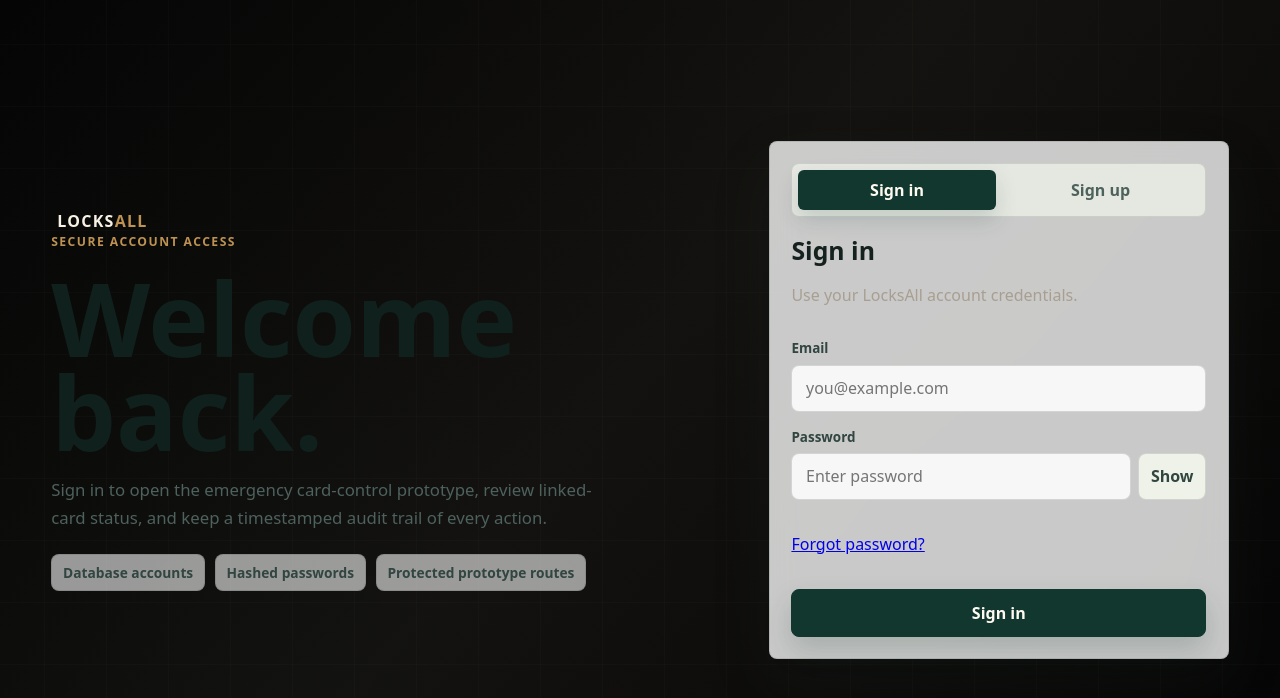
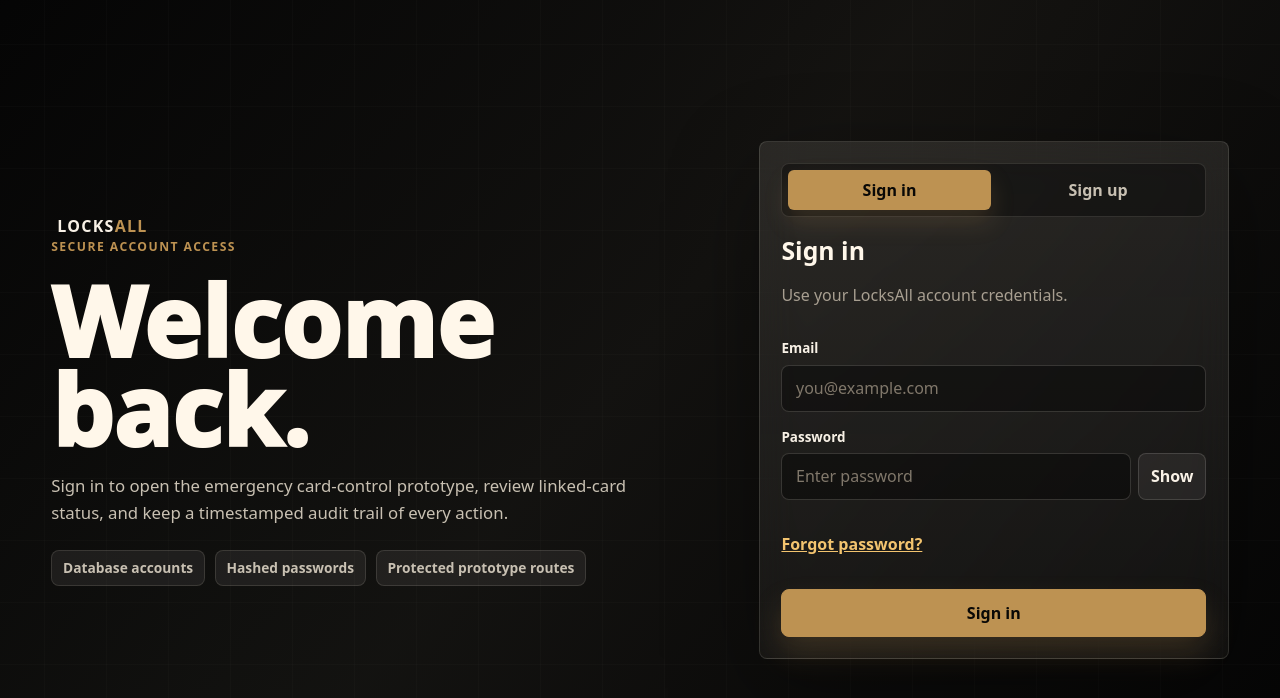
Before and after one commit to yash-rao/locksall, a Next.js app: page /login in a window 1280 px wide. Shown: the top 698 px of the page. Built offline with nearby package versions, Linux system fonts and the light colour scheme.

Commit message:
Upgrade auth screens to premium security style

```diff
--- a/app/login/LoginClient.module.css
+++ b/app/login/LoginClient.module.css
@@ -1,12 +1,13 @@
 .authPage {
   min-height: 100vh;
+  background: #050505;
 }
 
 .authShell {
   position: relative;
   z-index: 1;
   display: grid;
-  grid-template-columns: minmax(0, 1fr) minmax(340px, 460px);
+  grid-template-columns: minmax(0, 1fr) minmax(340px, 470px);
   gap: clamp(1.25rem, 4vw, 4rem);
   align-items: center;
   min-height: 100vh;
@@ -14,20 +15,21 @@
 }
 
 .authStory {
-  max-width: 720px;
+  max-width: 760px;
 }
 
 .authStory h1 {
   margin: 1.3rem 0 0;
-  color: #10201c;
-  font-size: clamp(3.2rem, 8vw, 7rem);
-  font-weight: 900;
+  color: #fff7ea;
+  font-size: clamp(3.1rem, 7.6vw, 7rem);
+  font-weight: 950;
   line-height: 0.92;
+  text-wrap: balance;
 }
 
 .authCopy {
-  max-width: 560px;
-  color: #4d615d;
+  max-width: 590px;
+  color: #c8c0b2;
   font-size: 1.05rem;
   line-height: 1.65;
 }
@@ -40,39 +42,44 @@
 }
 
 .authProof span {
-  border: 1px solid rgba(20, 33, 31, 0.12);
+  border: 1px solid rgba(248, 241, 230, 0.12);
   border-radius: 8px;
-  background: rgba(255, 255, 255, 0.58);
-  color: #314541;
+  background: rgba(248, 241, 230, 0.07);
+  color: #c8c0b2;
   padding: 0.48rem 0.68rem;
   font-size: 0.86rem;
-  font-weight: 750;
+  font-weight: 800;
 }
 
 .authCard {
   display: grid;
   gap: 1rem;
-  border: 1px solid rgba(20, 33, 31, 0.12);
+  border: 1px solid rgba(248, 241, 230, 0.13);
   border-radius: 8px;
-  background: rgba(255, 255, 255, 0.78);
-  box-shadow: 0 24px 60px rgba(43, 55, 50, 0.14);
+  background: linear-gradient(180deg, rgba(248, 241, 230, 0.1), rgba(248, 241, 230, 0.045));
+  box-shadow: 0 30px 90px rgba(0, 0, 0, 0.38);
   padding: clamp(1rem, 3vw, 1.35rem);
-  backdrop-filter: blur(18px);
+  backdrop-filter: blur(20px);
 }
 
 .authCard h2 {
   margin: 0;
-  color: #14211f;
+  color: #fff7ea;
   font-size: 1.55rem;
+}
+
+.authCard a {
+  color: #f3c46f;
+  font-weight: 800;
 }
 
 .authSwitch {
   display: grid;
   grid-template-columns: 1fr 1fr;
   gap: 0.35rem;
-  border: 1px solid rgba(20, 33, 31, 0.12);
+  border: 1px solid rgba(248, 241, 230, 0.12);
   border-radius: 8px;
-  background: rgba(238, 242, 233, 0.76);
+  background: rgba(5, 5, 5, 0.42);
   padding: 0.35rem;
 }
 
@@ -81,14 +88,14 @@
   border: 0;
   border-radius: 6px;
   background: transparent;
-  color: #4d615d;
+  color: #c8c0b2;
   font-weight: 850;
 }
 
 .authSwitch button.active {
-  background: #12372f;
-  color: #fffaf0;
-  box-shadow: 0 10px 22px rgba(18, 55, 47, 0.16);
+  background: #bd9252;
+  color: #090806;
+  box-shadow: 0 12px 24px rgba(189, 146, 82, 0.18);
 }
 
 .authField {
@@ -97,7 +104,7 @@
 }
 
 .authField span {
-  color: #314541;
+  color: #f8f1e6;
   font-size: 0.84rem;
   font-weight: 850;
 }
@@ -106,18 +113,23 @@
 .passwordControl input {
   width: 100%;
   min-height: 46px;
-  border: 1px solid rgba(20, 33, 31, 0.16);
+  border: 1px solid rgba(248, 241, 230, 0.16);
   border-radius: 8px;
-  background: rgba(255, 255, 255, 0.86);
-  color: #14211f;
+  background: rgba(5, 5, 5, 0.44);
+  color: #fff7ea;
   outline: none;
   padding: 0.72rem 0.85rem;
 }
 
+.authField input::placeholder,
+.passwordControl input::placeholder {
+  color: #81786b;
+}
+
 .authField input:focus,
 .passwordControl input:focus {
-  border-color: #24745b;
-  box-shadow: 0 0 0 3px rgba(36, 116, 91, 0.14);
+  border-color: #bd9252;
+  box-shadow: 0 0 0 3px rgba(189, 146, 82, 0.16);
 }
 
 .passwordControl {
@@ -129,10 +141,10 @@
 .passwordControl button {
   min-width: 68px;
   min-height: 46px;
-  border: 1px solid rgba(20, 33, 31, 0.14);
+  border: 1px solid rgba(248, 241, 230, 0.14);
   border-radius: 8px;
-  background: #eef2e9;
-  color: #314541;
+  background: rgba(248, 241, 230, 0.07);
+  color: #f8f1e6;
   font-weight: 850;
 }
 
@@ -150,32 +162,32 @@
 .passwordMeter span {
   height: 6px;
   border-radius: 999px;
-  background: rgba(20, 33, 31, 0.12);
+  background: rgba(248, 241, 230, 0.12);
 }
 
 .passwordMeter span.active {
-  background: #24745b;
+  background: #bd9252;
 }
 
 .passwordMeter p {
   margin: 0;
-  color: #5b6c67;
+  color: #a89f91;
   font-size: 0.84rem;
   line-height: 1.45;
 }
 
 .authSubmit {
   min-height: 48px;
-  border: 1px solid #12372f;
+  border: 1px solid #bd9252;
   border-radius: 8px;
-  background: #12372f;
-  color: #fffaf0;
+  background: #bd9252;
+  color: #090806;
   font-weight: 900;
-  box-shadow: 0 14px 28px rgba(18, 55, 47, 0.18);
+  box-shadow: 0 16px 30px rgba(189, 146, 82, 0.2);
 }
 
 .authSubmit:hover:not(:disabled) {
-  background: #195143;
+  background: #d6b475;
 }
 
 .authSubmit:disabled {
@@ -193,13 +205,15 @@
 }
 
 .authMessage {
-  background: #dcefe5;
-  color: #176047;
+  border: 1px solid rgba(117, 214, 161, 0.24);
+  background: rgba(117, 214, 161, 0.13);
+  color: #75d6a1;
 }
 
 .authError {
-  background: #f3d3cd;
-  color: #9a2c22;
+  border: 1px solid rgba(255, 140, 121, 0.24);
+  background: rgba(255, 140, 121, 0.13);
+  color: #ff8c79;
 }
 
 @media (max-width: 860px) {
```
